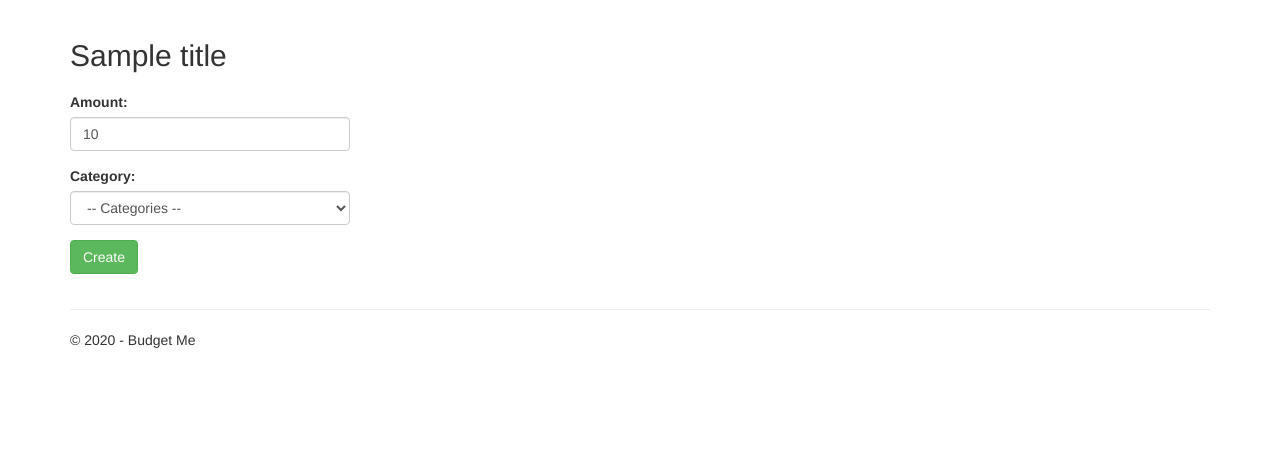
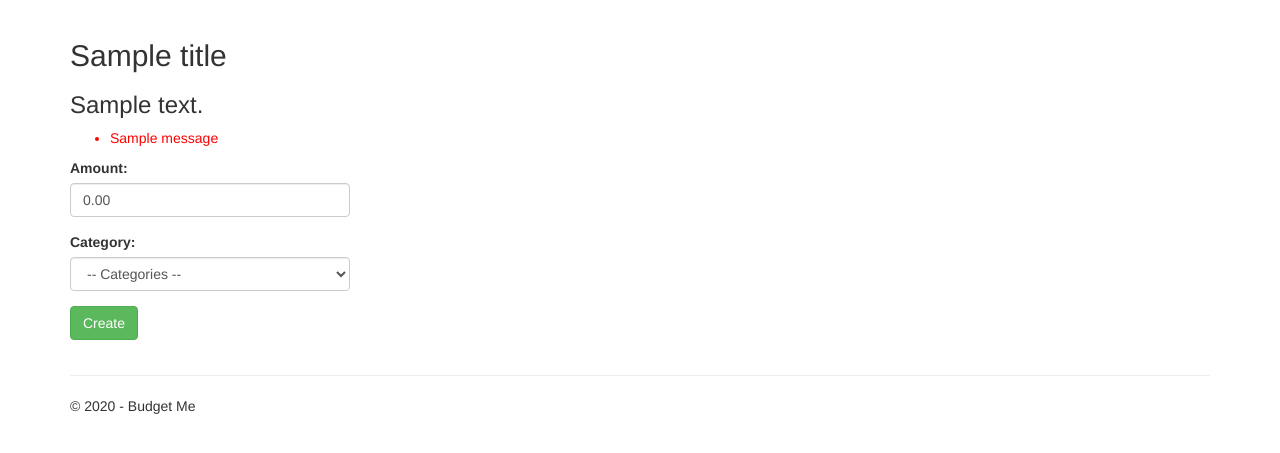
Before and after one commit to NicholasSlaughter/ExpenseTrackerDjango, a Django app: template ExpenseTrackerDjango/app/templates/app/EnterExpense.html in a window 1280 px wide. Shown: the part 51-504 px from the top of the page. Run offline with Django 3.2, Linux system fonts and the light colour scheme; the template is opened without the code that fills it: most values are stand-ins (such as "Sample title", 1, 10 or a date in 2020); one stand-in notice (Sample message) is shown; some libraries are stand-ins or nearby versions.

Commit message:
Added funtionality to update alerts current amount counter when an expense was entered that shares a similar category. Also added a message to appear when a user overspends.

```diff
--- a/ExpenseTrackerDjango/app/templates/app/EnterExpense.html
+++ b/ExpenseTrackerDjango/app/templates/app/EnterExpense.html
@@ -3,7 +3,15 @@
 {% block content %}
 
 <h2>{{ title }}</h2>
-<h3>{{message}}</h3>
+<h3>{{page_message}}</h3>
+
+{% if messages %}
+<ul class="messages">
+    {% for message in messages %}
+    <li style='color: red;' {% if message.tags %} class=" {{ message.tags }} " {% endif %}> {{ message }} </li>
+    {% endfor %}
+</ul>
+{% endif %}
 
 <div class="row">
     <div class="col-md-4">
@@ -11,7 +19,7 @@
             {% csrf_token %}
             <div class="form-group">
                 <label for="expense_amount" class="control-label">Amount: </label>
-                <input id="expense_amount" type="text" name="expense_amount" class="form-control" value="{{expense.amount}}" />
+                <input id="expense_amount" type="text" name="expense_amount" class="form-control" value="0.00" />
             </div>
             <div class="form-group">
                 <label for="category_name" class="control-label">Category: </label>
```
Also changed, not shown: ExpenseTrackerDjango/app/views.py (+29 -17 lines), ExpenseTrackerDjango/db.sqlite3.
